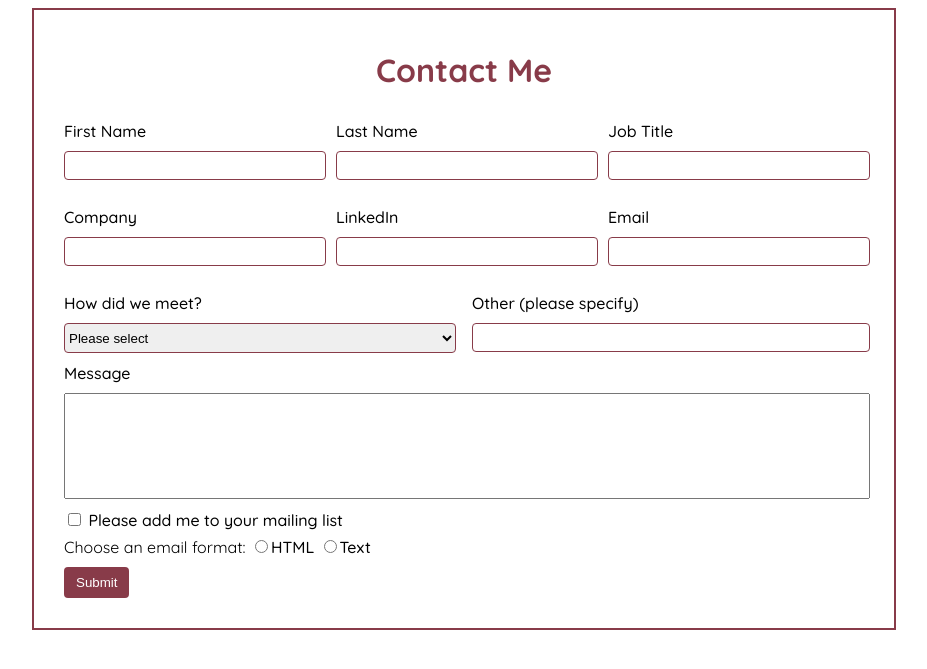
After one commit to F00dDemon/htmlresume, a web app: file views/contact.html in a window 1280 px wide. The commit adds this page. Shown: the top 669 px of the page, without its empty margins (176-1103 px from the left). Run offline with its HTML, style and script files only (its server is not run), Linux system fonts and the light colour scheme.

Commit message:
contact form done

```diff
--- /dev/null
+++ b/app.js
@@ -0,0 +1,17 @@
+import express from 'express';
+
+const app = express();
+
+const PORT = 3004;
+
+app.use(express.static('public'));
+
+app.get('/', (req, res) =>{
+    res.sendFile(`${import.meta.dirname}/views/home.html`);
+
+});
+
+app.listen(PORT, () =>{
+    console.log(`Server is running at http://localhost:${PORT}`);
+
+});
--- a/stylesheet.css
+++ b/public/styles/stylesheet.css
@@ -1,3 +1,5 @@
+/* Home.html */
+
 body{
     background-color: #2A2A2E;
     font-family: Quicksand;
@@ -190,3 +192,102 @@ p{
     }
 
 }
+
+/* Contact.html */
+
+#contact-doc body{
+    background-color: white;
+}
+
+#contact-form {
+    display: grid;
+    grid-template-columns: repeat(6, 1fr);
+    grid-template-rows: repeat(3, 1fr);
+    gap: 16px;
+}
+
+#firstname {
+    grid-column: span 2 / span 2;
+}
+
+#lastname {
+    grid-column: span 2 / span 2;
+    grid-column-start: 3;
+}
+
+#jobtitle {
+    grid-column: span 2 / span 2;
+    grid-column-start: 5;
+}
+
+#company {
+    grid-column: span 2 / span 2;
+    grid-row-start: 2;
+}
+
+#linkedin {
+    grid-column: span 2 / span 2;
+    grid-column-start: 3;
+    grid-row-start: 2;
+}
+
+#email {
+    grid-column: span 2 / span 2;
+    grid-column-start: 5;
+    grid-row-start: 2;
+}
+
+#howmeet {
+    grid-column: span 3 / span 3;
+    grid-row-start: 3;
+}
+
+#other {
+    grid-column: span 3 / span 3;
+    grid-column-start: 4;
+    grid-row-start: 3;
+}
+
+#message {
+    width: 100%;
+}
+
+#contact-main{
+    border: solid 2px #883B49;
+}
+#contact-main *{
+    margin-top: 10px
+}
+#contact-main h1{
+    text-align: center;
+}
+
+#contact-main label{
+    font-weight: 500;
+    color: black;
+}
+#contact-main input[type=text]{
+    border: solid 1px #883B49;
+    width: 100%;
+    border-radius: 4px;
+    height: 25px;
+}
+#size, #otherinput {
+    width: 100% !important;
+    border-radius: 4px;
+    border: solid 1px #883B49;
+    height: 30px;
+}
+textarea {
+  resize: none;
+  width: 100%;
+  height: 100px;
+}
+#contact-submit{
+    border: none;
+    background-color: #883B49;
+    color: white;
+    border-radius: 0.25rem;
+    padding: .5rem .75rem;
+    text-decoration: none;
+}
--- /dev/null
+++ b/views/contact.html
@@ -0,0 +1,82 @@
+<!DOCTYPE html>
+<html lang="en" id="contact-doc">
+    <head>
+        <meta charset="UTF-8">
+        <meta name="viewport" content="width=device-width, initial-scale=1.0">
+        <title>Contact Orion</title>
+
+        <!-- CSS -->
+        <link rel="stylesheet" href="styles/stylesheet.css">
+        <!-- Favicon -->
+        <link rel="icon" href="images/contact_icon.png">
+        <!-- Quicksand Font -->
+        <link rel="preconnect" href="https://fonts.googleapis.com">
+        <link rel="preconnect" href="https://fonts.gstatic.com" crossorigin>
+        <link href="https://fonts.googleapis.com/css2?family=Quicksand:wght@300..700&display=swap" rel="stylesheet">
+
+    </head>
+    <body>
+        <main id="contact-main">
+            <h1>Contact Me</h1>
+
+            <div id="contact-form">
+                <div id="firstname">
+                    <label for="fname">First Name</label>
+                    <input type="text" name="fname" id="fname">
+                </div>
+                <div id="lastname">
+                    <label for="lname">Last Name</label>
+                    <input type="text" name="lname" id="lname">
+                </div>
+                <div id="jobtitle">
+                    <label for="jobname">Job Title</label>
+                    <input type="text" name="jobname" id="jobname">
+                </div>
+                <div id="company">
+                    <label for="companyinput">Company</label>
+                    <input type="text" name="companyinput" id="companyinput">
+                </div>
+                <div id="linkedin">
+                    <label for="linkedinput">LinkedIn</label>
+                    <input type="text" name="linkedinput" id="linkedinput">
+                </div>
+                <div id="email">
+                    <label for="emailinput">Email</label>
+                    <input type="text" name="emailinput" id="emailinput">
+                </div>
+                <div id="howmeet">
+                    <label>How did we meet?</label>
+                    <select id="size" name="howmeetinput">
+                        <option value="none">Please select</option>
+                        <option value="mutual">Mutual</option>
+                        <option value="conference">Conference</option>
+                        <option value="online">Online</option>
+                    </select>
+                </div>
+                <div id="other">
+                    <label for="otherinput">Other (please specify)</label>
+                    <input type="text" name="otherinput" id="otherinput">
+                </div>
+            </div>
+                <div id="message">
+                    <label id="messageinput">Message</label>
+                    <textarea>
+                    </textarea>
+                </div>
+                <label for="mailing">
+                    <input type="checkbox" id="mailing" name="maillist" value="mailing"> Please add me to your mailing list
+                </label>
+                <br>
+                Choose an email format:
+                <label for="html">
+                    <input type="radio" id="html" name="method" value="html">HTML
+                </label>
+                <label for="text">
+                    <input type="radio" id="text" name="method" value="text">Text
+                </label>
+                <br>
+                <button type="submit" id="contact-submit">Submit</button>
+
+        </main>
+    </body>
+</html>
--- a/index.html
+++ b/views/home.html
@@ -6,7 +6,7 @@
         <title>Orion's Resume</title>
 
         <!-- CSS -->
-        <link rel="stylesheet" href="stylesheet.css">
+        <link rel="stylesheet" href="styles/stylesheet.css">
         <!-- Favicon -->
         <link rel="icon" href="images/paper_icon.png">
         <!-- Quicksand Font -->
@@ -26,6 +26,8 @@
                     Auburn, WA
                     <br>
                     253-545-9398
+                    <br>
+                    <a href="contact.html">Contact me!</a>
                     </p>
                     <a href="https://github.com/F00dDemon">GitHub</a>
                     <br>
```
Also changed, not shown: appp.js (added, +17 -0 lines), package.json (added, +24 -0 lines), public/images/contact_icon.png (added), public/images/orion.jpg (renamed from images/orion.jpg), public/images/paper_icon.png (renamed from images/paper_icon.png), 2 other files.
